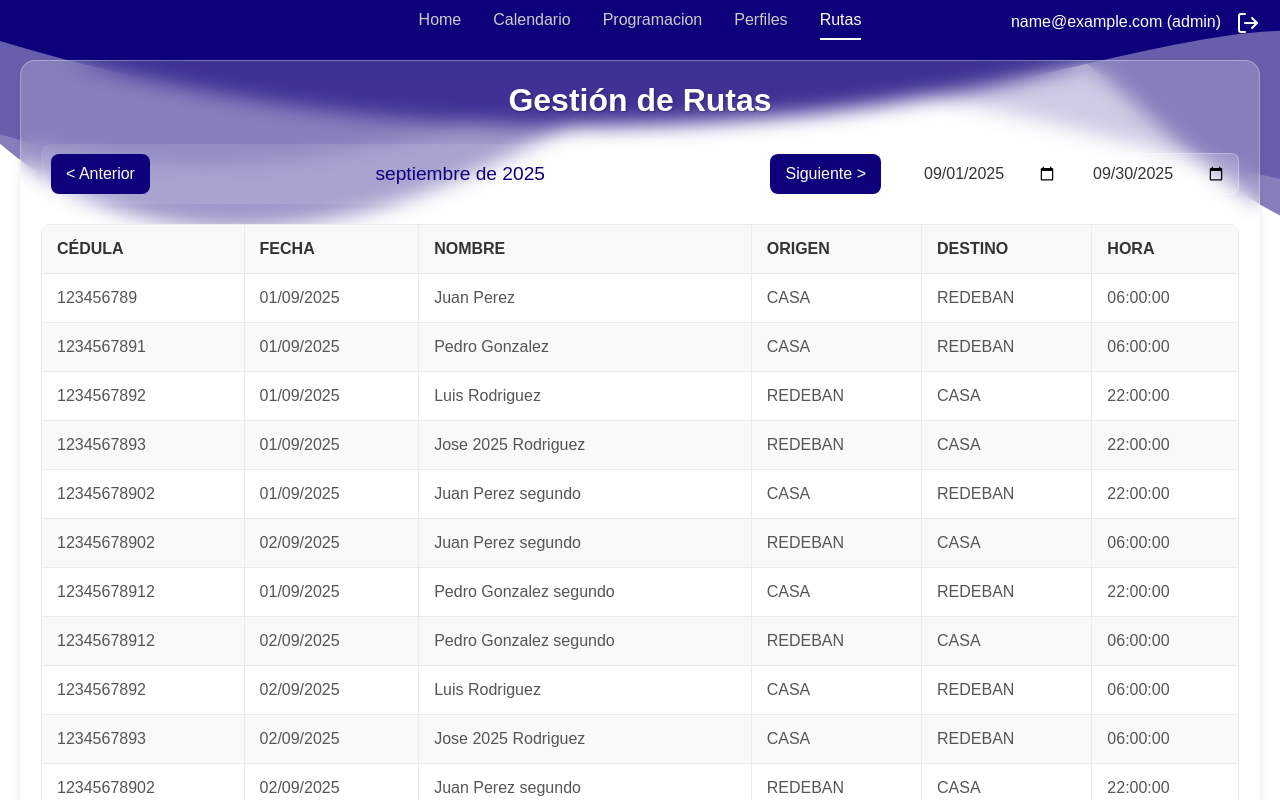
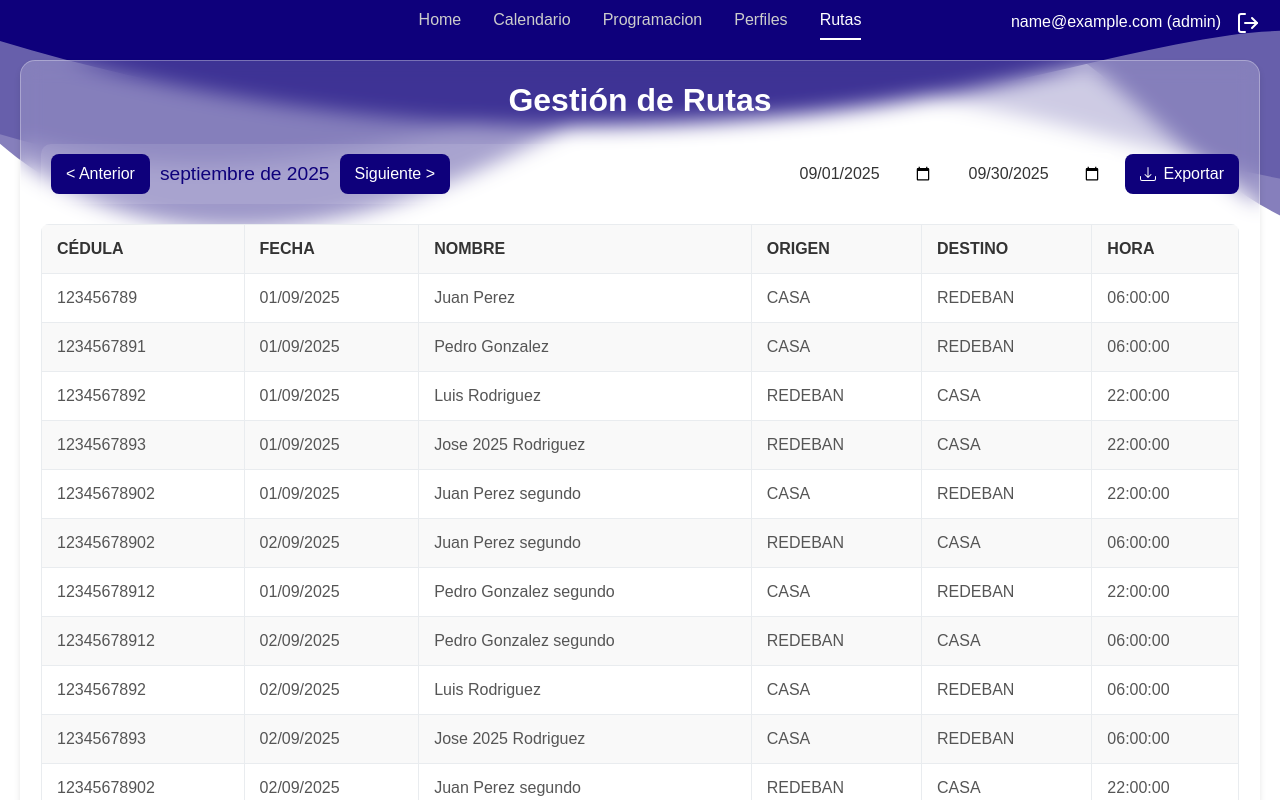
Before and after one commit to wavaronr/TurnosApp, a React (Create React App) app: page /rutas in a window 1280 px wide. Shown: the top 800 px of the page. Built offline with nearby package versions, Linux system fonts and the light colour scheme; no server answers; sample sign-in values are in the browser's storage.

Commit message:
feat: Add Excel export functionality to Routes module

```diff
--- a/package.json
+++ b/package.json
@@ -13,7 +13,8 @@
     "react-dom": "^18.2.0",
     "react-router-dom": "^6.15.0",
     "react-scripts": "5.0.1",
-    "web-vitals": "^2.1.4"
+    "web-vitals": "^2.1.4",
+    "xlsx": "^0.18.5"
   },
   "scripts": {
     "start": "HOST=0.0.0.0 PORT=8081 WDS_SOCKET_PORT=0 react-scripts start",
--- a/src/css/Rutas.css
+++ b/src/css/Rutas.css
@@ -17,7 +17,6 @@
   text-align: center;
   margin-bottom: 25px;
   font-weight: 600;
-  text-shadow: 1px 1px 2px rgba(0, 0, 0, 0.3);
 }
 
 .filters-container {
@@ -25,26 +24,27 @@
   justify-content: space-between;
   align-items: center;
   margin-bottom: 20px;
-  gap: 20px; /* Space between month navigator and date filters */
+  gap: 20px;
 }
 
 .month-navigator {
   display: flex;
-  justify-content: space-between;
   align-items: center;
   padding: 10px;
   background: rgba(255, 255, 255, 0.1);
   border-radius: 10px;
-  flex-grow: 1; /* Allow it to take available space */
+  flex-grow: 1;
 }
 
 .month-navigator span {
   color: #0e007b;
   font-weight: 500;
   font-size: 1.2em;
+  margin: 0 10px;
 }
 
-.month-navigator button {
+.month-navigator button,
+.export-button {
   padding: 8px 15px;
   cursor: pointer;
   background-color: #0e007b;
@@ -53,15 +53,20 @@
   border-radius: 8px;
   transition: background-color 0.3s ease;
   font-weight: 500;
+  display: flex;
+  align-items: center;
+  gap: 8px;
 }
 
-.month-navigator button:hover {
+.month-navigator button:hover,
+.export-button:hover {
   background-color: #0022a1;
 }
 
 .date-filters {
   display: flex;
   gap: 10px;
+  align-items: center;
 }
 
 .date-filters input[type="date"] {
--- a/src/views/Rutas.js
+++ b/src/views/Rutas.js
@@ -1,4 +1,5 @@
 import React, { useState, useEffect } from 'react';
+import * as XLSX from 'xlsx';
 import '../css/Rutas.css';
 
 // Helper to get the first and last day of a month
@@ -13,7 +14,6 @@ const getMonthDateRange = (year, month) => {
 
 const Rutas = () => {
   const [rutas, setRutas] = useState([]);
-  // State is now driven by startDate and endDate
   const [startDate, setStartDate] = useState(getMonthDateRange(2025, 8).start);
   const [endDate, setEndDate] = useState(getMonthDateRange(2025, 8).end);
   const [displayMonth, setDisplayMonth] = useState(new Date(2025, 8));
@@ -21,9 +21,7 @@ const Rutas = () => {
   useEffect(() => {
     const processScheduleData = (data, start, end) => {
       const rutasData = [];
-      if (!data || !data.days) {
-        return [];
-      }
+      if (!data || !data.days) return [];
 
       const startDateObj = start ? new Date(start + 'T00:00:00Z') : null;
       const endDateObj = end ? new Date(end + 'T23:59:59Z') : null;
@@ -31,11 +29,7 @@ const Rutas = () => {
       Object.keys(data.days).forEach(dateKey => {
         const scheduleDate = new Date(dateKey + 'T00:00:00Z');
 
-        // Primary filtering logic based on the date range
-        if (startDateObj && scheduleDate < startDateObj) {
-          return;
-        }
-        if (endDateObj && scheduleDate > endDateObj) {
+        if ((startDateObj && scheduleDate < startDateObj) || (endDateObj && scheduleDate > endDateObj)) {
           return;
         }
 
@@ -56,7 +50,6 @@ const Rutas = () => {
         if (daySchedule.night) {
           daySchedule.night.forEach(person => {
             rutasData.push({ CEDULA: person.id, NOMBRE: person.name, FECHA: formattedDate, ORIGEN: 'CASA', DESTINO: 'REDEBAN', HORA: '22:00:00' });
-
             const nextDay = new Date(scheduleDate.getTime() + 24 * 60 * 60 * 1000);
             const nextDayFormatted = nextDay.toLocaleDateString('es-ES', { timeZone: 'UTC', day: '2-digit', month: '2-digit', year: 'numeric' });
             rutasData.push({ CEDULA: person.id, NOMBRE: person.name, FECHA: nextDayFormatted, ORIGEN: 'REDEBAN', DESTINO: 'CASA', HORA: '06:00:00' });
@@ -74,7 +67,7 @@ const Rutas = () => {
       console.error("Error processing schedule data:", error);
       setRutas([]);
     }
-  }, [startDate, endDate]); // Effect is driven by date range
+  }, [startDate, endDate]);
 
   const handleMonthChange = (increment) => {
     setDisplayMonth(prevDate => {
@@ -84,6 +77,13 @@ const Rutas = () => {
         setEndDate(end);
         return newDate;
     });
+  };
+
+  const handleExport = () => {
+    const worksheet = XLSX.utils.json_to_sheet(rutas);
+    const workbook = XLSX.utils.book_new();
+    XLSX.utils.book_append_sheet(workbook, worksheet, "Rutas");
+    XLSX.writeFile(workbook, "rutas.xlsx");
   };
 
   return (
@@ -98,6 +98,13 @@ const Rutas = () => {
         <div className="date-filters">
           <input type="date" value={startDate} onChange={e => setStartDate(e.target.value)} />
           <input type="date" value={endDate} onChange={e => setEndDate(e.target.value)} />
+          <button onClick={handleExport} className="export-button">
+            <svg xmlns="http://www.w3.org/2000/svg" width="16" height="16" fill="currentColor" viewBox="0 0 16 16">
+              <path d="M.5 9.9a.5.5 0 0 1 .5.5v2.5a1 1 0 0 0 1 1h12a1 1 0 0 0 1-1v-2.5a.5.5 0 0 1 1 0v2.5a2 2 0 0 1-2 2H2a2 2 0 0 1-2-2v-2.5a.5.5 0 0 1 .5-.5z"/>
+              <path d="M7.646 11.854a.5.5 0 0 0 .708 0l3-3a.5.5 0 0 0-.708-.708L8.5 10.293V1.5a.5.5 0 0 0-1 0v8.793L5.354 8.146a.5.5 0 1 0-.708.708l3 3z"/>
+            </svg>
+            Exportar
+          </button>
         </div>
       </div>
       <div className="table-responsive">
```
Also changed, not shown: 1 other file (tests, documents, lock files or other folders).
